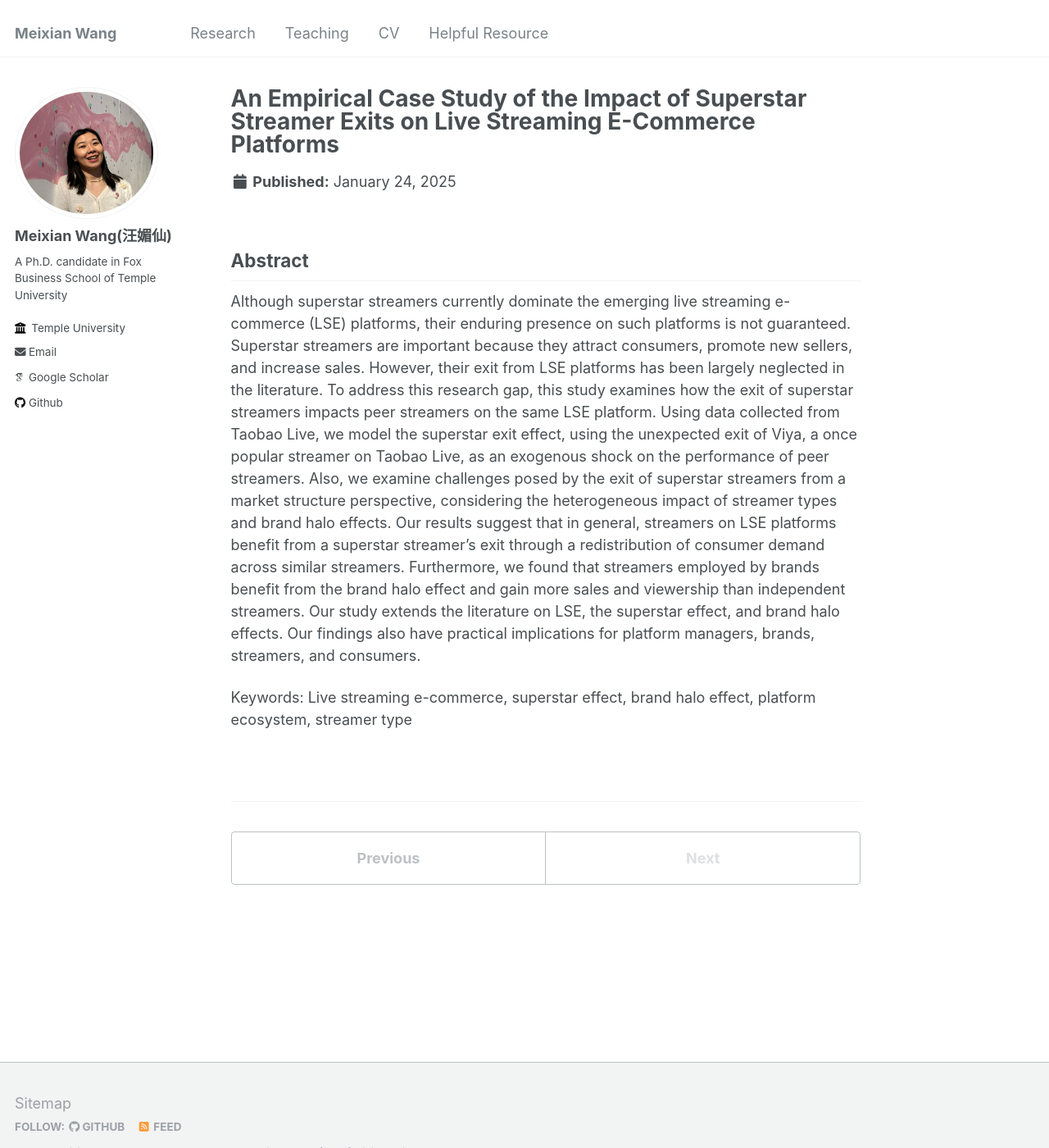
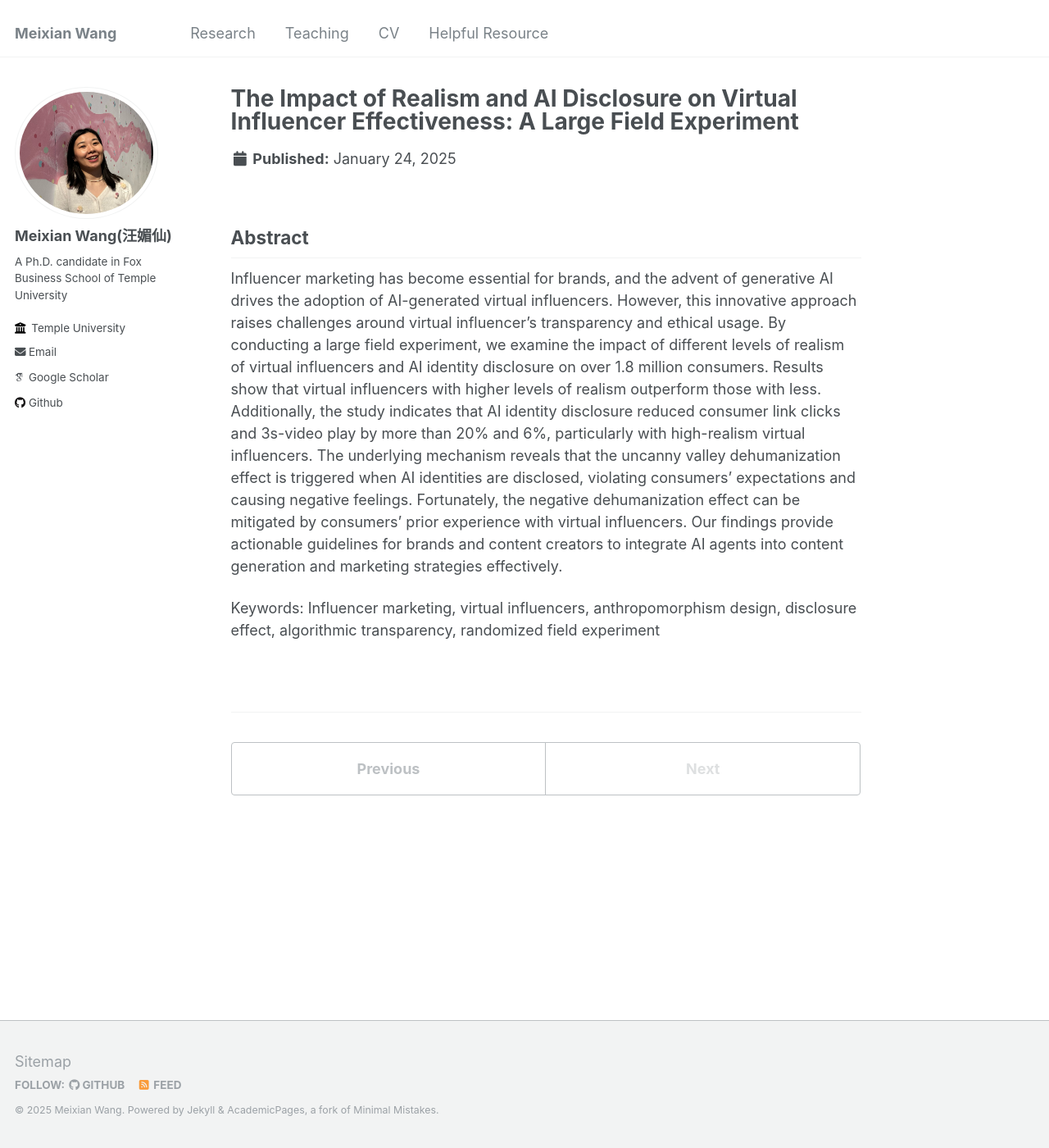
Before and after one commit to MeixianWang2/MeixianWang2.github.io, a Jekyll site: the page built from _research/p2VirtualInfluencer.md, in a window 1280 px wide and 1400 px high. Shown: the whole window at 82% size. Built offline with Jekyll 4.4.1, drawn with Linux system fonts in a browser that asks for light colours; some web fonts are replaced.

Commit message:
Update p2VirtualInfluencer.md

```diff
--- a/_research/p2VirtualInfluencer.md
+++ b/_research/p2VirtualInfluencer.md
@@ -1,11 +1,12 @@
 ---
-title: "An Empirical Case Study of the Impact of Superstar Streamer Exits on Live Streaming E-Commerce Platforms"
+title: "The Impact of Realism and AI Disclosure on Virtual Influencer Effectiveness: A Large Field Experiment"
 collection: research
-permalink: /research/p1SuperstarExitEffect
+permalink: /research/p2VirtualInfluencer
 ---
 
 Abstract
 ---
-Although superstar streamers currently dominate the emerging live streaming e-commerce (LSE) platforms, their enduring presence on such platforms is not guaranteed. Superstar streamers are important because they attract consumers, promote new sellers, and increase sales. However, their exit from LSE platforms has been largely neglected in the literature. To address this research gap, this study examines how the exit of superstar streamers impacts peer streamers on the same LSE platform. Using data collected from Taobao Live, we model the superstar exit effect, using the unexpected exit of Viya, a once popular streamer on Taobao Live, as an exogenous shock on the performance of peer streamers. Also, we examine challenges posed by the exit of superstar streamers from a market structure perspective, considering the heterogeneous impact of streamer types and brand halo effects. Our results suggest that in general, streamers on LSE platforms benefit from a superstar streamer’s exit through a redistribution of consumer demand across similar streamers. Furthermore, we found that streamers employed by brands benefit from the brand halo effect and gain more sales and viewership than independent streamers. Our study extends the literature on LSE, the superstar effect, and brand halo effects. Our findings also have practical implications for platform managers, brands, streamers, and consumers.
+Influencer marketing has become essential for brands, and the advent of generative AI drives the adoption of AI-generated virtual influencers. However, this innovative approach raises challenges around virtual influencer's transparency and ethical usage. By conducting a large field experiment, we examine the impact of different levels of realism of virtual influencers and AI identity disclosure on over 1.8 million consumers. Results show that virtual influencers with higher levels of realism outperform those with less. Additionally, the study indicates that AI identity disclosure reduced consumer link clicks and 3s-video play by more than 20% and 6%, particularly with high-realism virtual influencers. The underlying mechanism reveals that the uncanny valley dehumanization effect is triggered when AI identities are disclosed, violating consumers' expectations and causing negative feelings. Fortunately, the negative dehumanization effect can be mitigated by consumers’ prior experience with virtual influencers. Our findings provide actionable guidelines for brands and content creators to integrate AI agents into content generation and marketing strategies effectively.
 
-Keywords: Live streaming e-commerce, superstar effect, brand halo effect, platform ecosystem, streamer type
+
+Keywords: Influencer marketing, virtual influencers, anthropomorphism design, disclosure effect, algorithmic transparency, randomized field experiment
```
